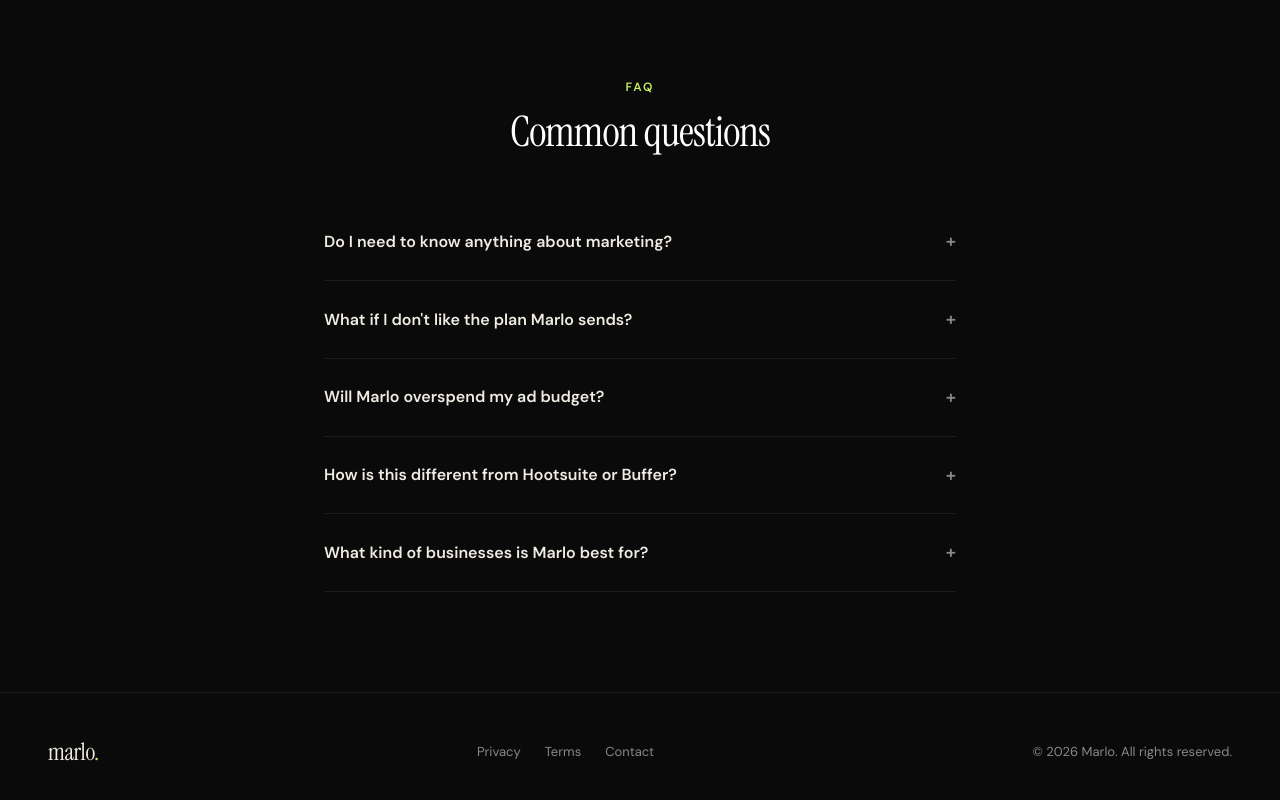
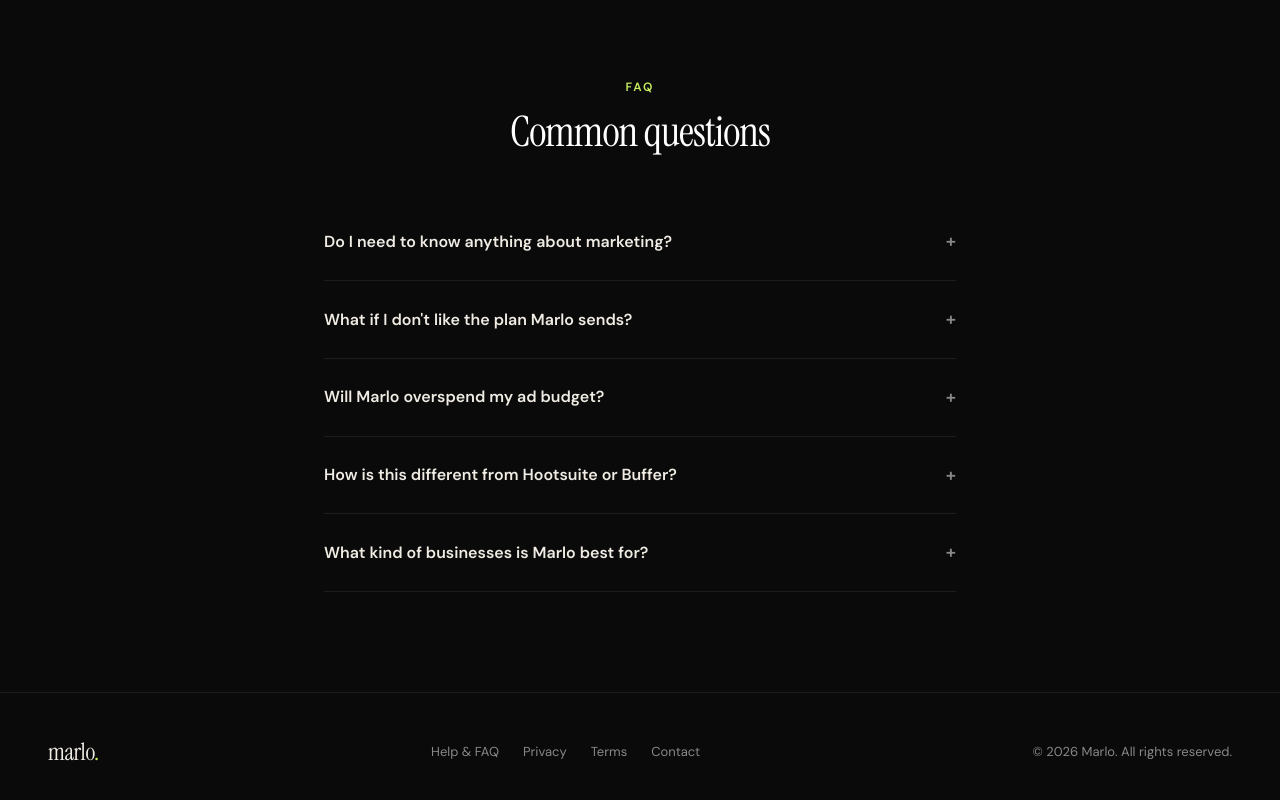
Before and after one commit to chuyongl/marlo021, a React (Create React App) app in the folder frontend/: page / in a window 1280 px wide. Shown: the part 4852-5652 px from the top of the page. Built offline with nearby package versions, Linux system fonts and the light colour scheme.

Commit message:
feat: add Help & FAQ link to landing page footer

```diff
--- a/frontend/src/pages/Landing.tsx
+++ b/frontend/src/pages/Landing.tsx
@@ -378,6 +378,7 @@ export function Landing() {
       <footer>
         <a className="logo" href="/">marlo<span>.</span></a>
         <div className="footer-links">
+          <a href="/help">Help & FAQ</a>
           <a href="/privacy">Privacy</a>
           <a href="/terms">Terms</a>
           <a href="mailto:hello@marlo021.ai">Contact</a>
```
